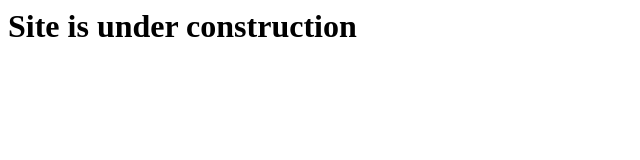
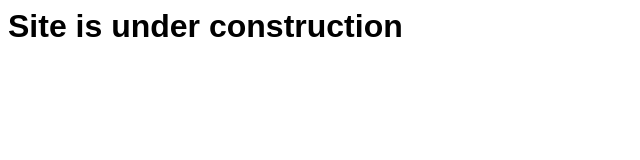
Before and after one commit to TiBiTs-Games/TiBiTs-Games.github.io, a plain HTML site: page index.html in a window 1280 px wide. Shown: the whole page, without its empty margins (0-640 px from the left). Drawn offline with Linux system fonts and the light colour scheme.

Commit message:
Font Changes for Errors

```diff
--- a/index.html
+++ b/index.html
@@ -1 +1 @@
-<h1 style="font: arial;">Site is under construction</h1>
+<h1 style="font-family: arial;">Site is under construction</h1>
```
